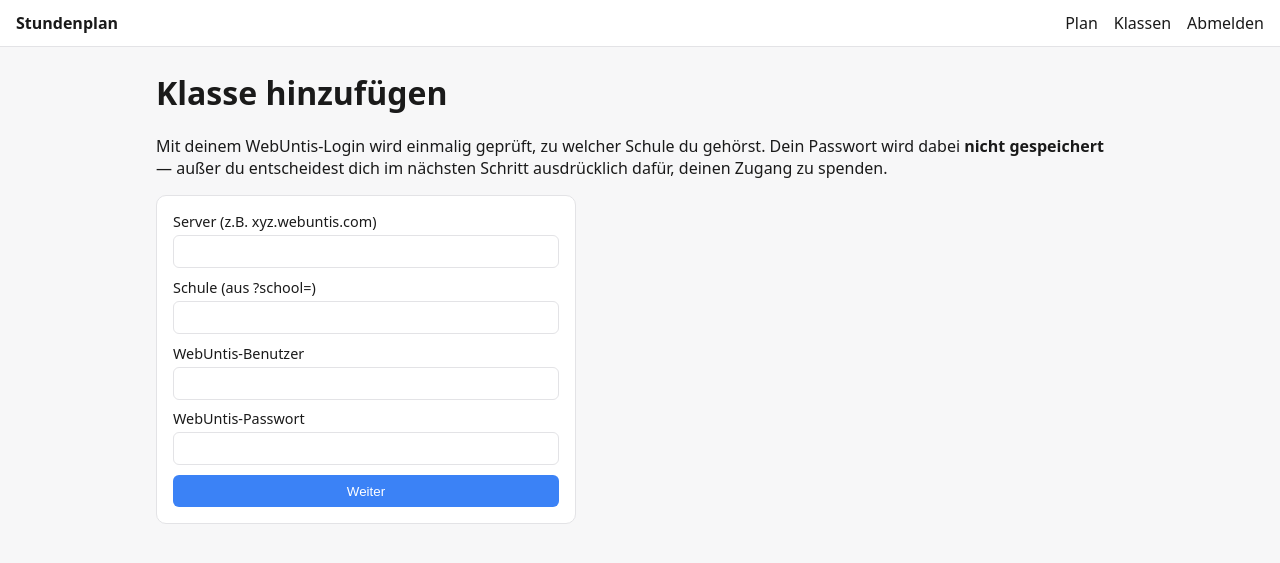
After one commit to VugasDev/stundenplan, a Flask app: page /classes/join in a window 1280 px wide. The commit adds this page. Shown: the top 563 px of the page. Run offline with Flask 3, Linux system fonts and the light colour scheme; a user stored in the database is signed in; tables that the repository leaves empty hold one stand-in row (values such as "Sample post"); parts of the project's set-up code (start-up, migrations or seed data) failed here and were passed over.

Commit message:
feat: Klassenbeitritt mit Verifikation, Spende und Widerruf
Neuer Blueprint app/classes mit Routen zum Beitreten zu einer Klasse
(Verifikation über verify_and_list_classes), Auswahl der Klasse mit
optionaler Spende des WebUntis-Zugangs sowie Widerruf der Spende. Nur
Spendende Personen sehen den Widerruf-Button; für alle anderen ist die
Klasse per 404 unsichtbar. Passwörter Nicht-Spendender werden nirgends
gespeichert, gespendete nur verschlüsselt über den Cipher.

Vorgezogen aus Aufgabe 9: Navigation in base.html zeigt jetzt auf
classes.list_classes ("Klassen") statt auf den bald abgemeldeten
accounts-Blueprint, und tests/test_accounts.py wurde entfernt, da es
Routen prüft, die mit dieser Aufgabe abgemeldet werden.

choose.html trägt autocomplete="off", damit der Browser das im
versteckten Feld weitergereichte WebUntis-Passwort nicht speichert.

Co-Authored-By: Claude Opus 5 <noreply@anthropic.com>
Claude-Session: https://claude.ai/code/session_01WbMGpGdiM9nFiTyi8G6DYL

```diff
--- a/app/__init__.py
+++ b/app/__init__.py
@@ -40,8 +40,8 @@ def create_app(config_object=None):
     from app.timetable import bp as timetable_bp
     app.register_blueprint(timetable_bp)
 
-    from app.accounts import bp as accounts_bp
-    app.register_blueprint(accounts_bp)
+    from app.classes import bp as classes_bp
+    app.register_blueprint(classes_bp)
 
     from werkzeug.middleware.proxy_fix import ProxyFix
     app.wsgi_app = ProxyFix(app.wsgi_app, x_for=1, x_proto=1, x_host=1)
--- /dev/null
+++ b/app/classes/__init__.py
@@ -0,0 +1 @@
+from app.classes.routes import bp  # noqa: F401
--- /dev/null
+++ b/app/classes/forms.py
@@ -0,0 +1,12 @@
+from flask_wtf import FlaskForm
+from wtforms import StringField, PasswordField
+from wtforms.validators import DataRequired, Length
+
+
+class JoinForm(FlaskForm):
+    server_url = StringField("Server (z.B. xyz.webuntis.com)",
+                             validators=[DataRequired(), Length(max=255)])
+    school = StringField("Schule (aus ?school=)",
+                         validators=[DataRequired(), Length(max=255)])
+    username = StringField("WebUntis-Benutzer", validators=[DataRequired()])
+    password = PasswordField("WebUntis-Passwort", validators=[DataRequired()])
--- /dev/null
+++ b/app/classes/routes.py
@@ -0,0 +1,110 @@
+from flask import (Blueprint, render_template, redirect, url_for, flash, request,
+                   abort, current_app)
+from flask_login import login_required, current_user
+
+from app.extensions import db
+from app.models import SchoolClass, Membership
+from app.classes.forms import JoinForm
+from app.verify import verify_and_list_classes
+
+bp = Blueprint("classes", __name__)
+
+
+def _own_memberships():
+    return (db.session.query(Membership)
+            .filter_by(user_id=current_user.id).all())
+
+
+@bp.route("/classes")
+@login_required
+def list_classes():
+    return render_template("classes/list.html", memberships=_own_memberships())
+
+
+@bp.route("/classes/join", methods=["GET", "POST"])
+@login_required
+def join():
+    form = JoinForm()
+    if form.validate_on_submit():
+        ok, klassen, fehler = verify_and_list_classes(
+            form.server_url.data, form.school.data,
+            form.username.data, form.password.data)
+        if not ok:
+            flash(fehler, "error")
+            return render_template("classes/join.html", form=form)
+        # Die Zugangsdaten werden nur weitergereicht, damit die Person im
+        # naechsten Schritt spenden kann — gespeichert wird hier nichts.
+        return render_template("classes/choose.html", klassen=klassen,
+                               server_url=form.server_url.data,
+                               school=form.school.data,
+                               username=form.username.data,
+                               password=form.password.data)
+    return render_template("classes/join.html", form=form)
+
+
+@bp.route("/classes/choose", methods=["POST"])
+@login_required
+def choose():
+    server_url = request.form["server_url"]
+    school = request.form["school"]
+    untis_class_id = int(request.form["untis_class_id"])
+    name = request.form["name"]
+    username = request.form["username"]
+    password = request.form["password"]
+    spenden = bool(request.form.get("spenden"))
+
+    school_class = (db.session.query(SchoolClass)
+                    .filter_by(server_url=server_url, school=school,
+                               untis_class_id=untis_class_id).first())
+    if school_class is None:
+        school_class = SchoolClass(server_url=server_url, school=school,
+                                   untis_class_id=untis_class_id, name=name)
+        db.session.add(school_class)
+        db.session.flush()
+
+    # Gespendet wird nur, wenn die Klasse noch keine Quelle hat.
+    if spenden and not school_class.has_source:
+        cipher = current_app.extensions["cipher"]
+        school_class.username = username
+        school_class.password_encrypted = cipher.encrypt(password)
+        school_class.donor_user_id = current_user.id
+
+    vorhanden = (db.session.query(Membership)
+                 .filter_by(user_id=current_user.id, class_id=school_class.id).first())
+    if vorhanden is None:
+        db.session.add(Membership(user_id=current_user.id, class_id=school_class.id))
+    db.session.commit()
+
+    if school_class.has_source:
+        flash(f"Klasse {school_class.name} hinzugefügt.", "success")
+    else:
+        flash(f"Klasse {school_class.name} hinzugefügt. Für sie liegt noch kein "
+              "Zugang vor — bis jemand spendet, bleibt der Plan leer.", "error")
+    return redirect(url_for("classes.list_classes"))
+
+
+@bp.route("/classes/<int:class_id>/revoke", methods=["POST"])
+@login_required
+def revoke(class_id):
+    school_class = db.session.get(SchoolClass, class_id)
+    if school_class is None or school_class.donor_user_id != current_user.id:
+        abort(404)
+    school_class.username = None
+    school_class.password_encrypted = None
+    school_class.donor_user_id = None
+    db.session.commit()
+    flash("Spende zurückgezogen. Die Zugangsdaten wurden gelöscht.", "success")
+    return redirect(url_for("classes.list_classes"))
+
+
+@bp.route("/classes/<int:class_id>/leave", methods=["POST"])
+@login_required
+def leave(class_id):
+    m = (db.session.query(Membership)
+         .filter_by(user_id=current_user.id, class_id=class_id).first())
+    if m is None:
+        abort(404)
+    db.session.delete(m)
+    db.session.commit()
+    flash("Klasse entfernt.", "success")
+    return redirect(url_for("classes.list_classes"))
--- a/app/templates/base.html
+++ b/app/templates/base.html
@@ -11,7 +11,7 @@
   <a class="brand" href="/">Stundenplan</a>
   {% if current_user.is_authenticated %}
     <a href="{{ url_for('timetable.index') }}">Plan</a>
-    <a href="{{ url_for('accounts.list_accounts') }}">Zugänge</a>
+    <a href="{{ url_for('classes.list_classes') }}">Klassen</a>
     <form method="post" action="{{ url_for('auth.logout') }}" class="nav-logout">
       <input type="hidden" name="csrf_token" value="{{ csrf_token() }}">
       <button type="submit">Abmelden</button>
--- /dev/null
+++ b/app/templates/classes/join.html
@@ -0,0 +1,16 @@
+{% extends "base.html" %}
+{% block title %}Klasse hinzufügen{% endblock %}
+{% block content %}
+<h1>Klasse hinzufügen</h1>
+<p>Mit deinem WebUntis-Login wird einmalig geprüft, zu welcher Schule du gehörst.
+Dein Passwort wird dabei <strong>nicht gespeichert</strong> — außer du entscheidest
+dich im nächsten Schritt ausdrücklich dafür, deinen Zugang zu spenden.</p>
+<form method="post" class="card">
+  {{ form.hidden_tag() }}
+  <label>{{ form.server_url.label }} {{ form.server_url() }}</label>
+  <label>{{ form.school.label }} {{ form.school() }}</label>
+  <label>{{ form.username.label }} {{ form.username() }}</label>
+  <label>{{ form.password.label }} {{ form.password() }}</label>
+  <button type="submit">Weiter</button>
+</form>
+{% endblock %}
```
Also changed, not shown: app/templates/classes/choose.html (added, +36 -0 lines), app/templates/classes/list.html (added, +39 -0 lines), tests/test_accounts.py (deleted, +0 -79 lines), tests/test_classes.py (added, +113 -0 lines).
